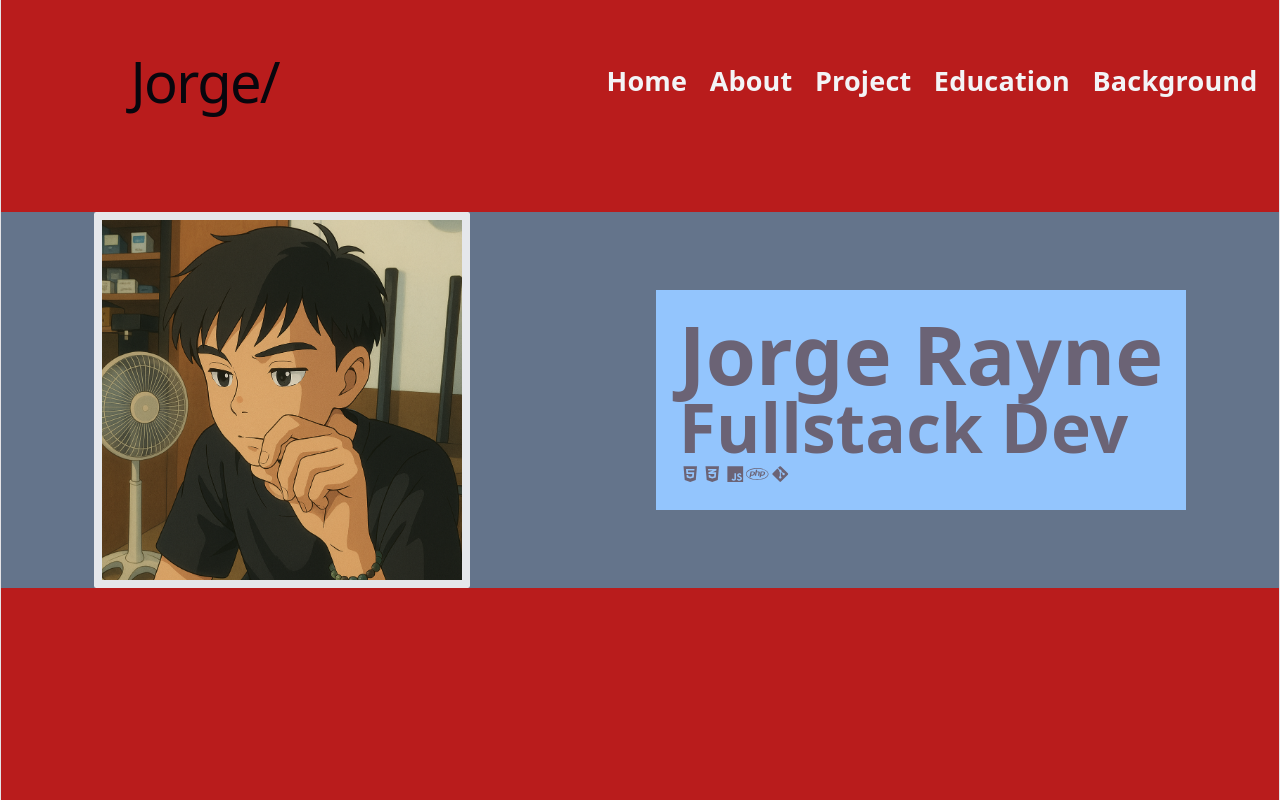
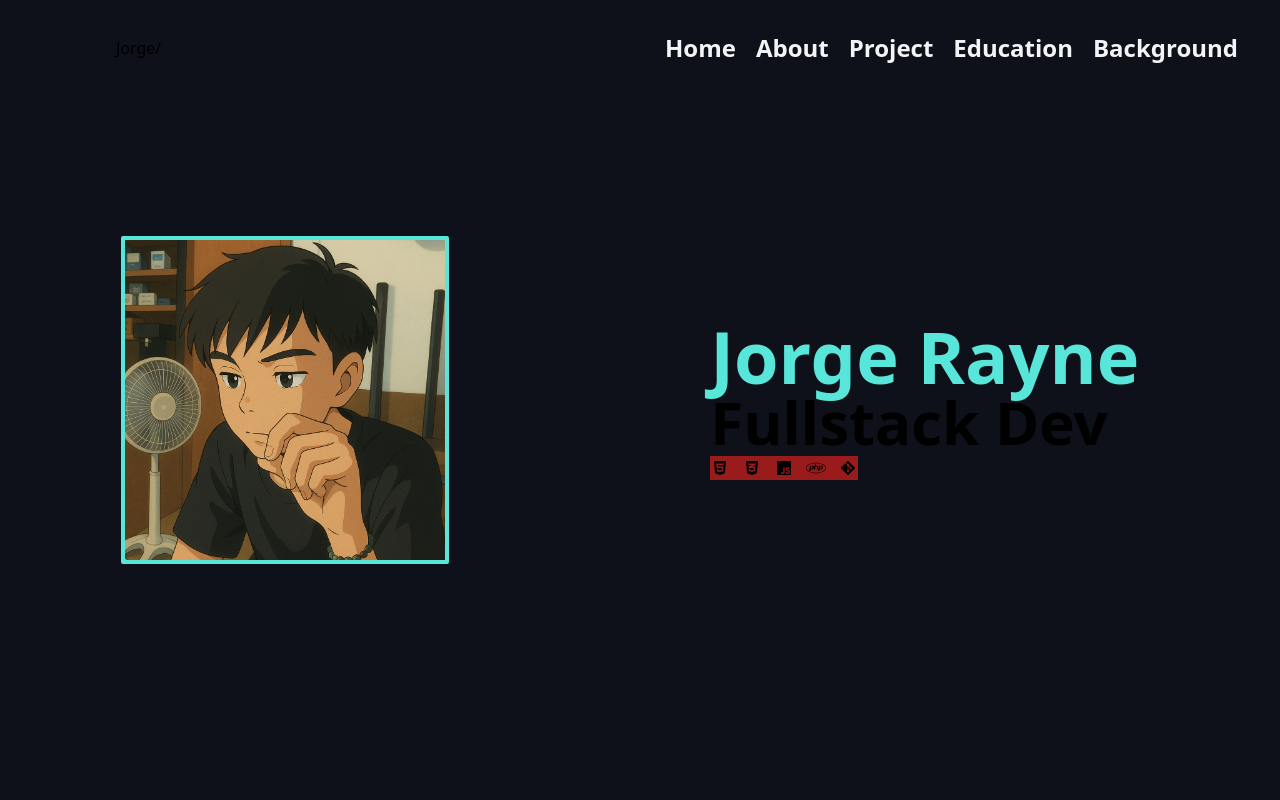
Before and after one commit to JorgeRayne/Portfolio-v2, a React (Vite) app: page / in a window 1280 px wide. Shown: the top 800 px of the page. Built offline with nearby package versions, Linux system fonts and the light colour scheme.

Commit message:
add icons on here section

```diff
--- a/src/App.jsx
+++ b/src/App.jsx
@@ -4,7 +4,7 @@ import Main from './Components/Main'
 function App() {
 
   return (
-    <div className='w-full h-screen relative'>
+    <div className='w-full h-screen relative bg-background'>
       <div className='fixed top-4 left-4 right-4'>
         <div className='bg-red-500 flex justify-between items-center py-4 px-1 bg-transparent bg-opacity-40'>
           <div className='w-full flex justify-start pl-24'>
@@ -12,9 +12,6 @@ function App() {
               {'Jorge/'}
             </h1>
           </div>
-          {/* <div className='w-full'>
-            <a href="#">Download CV</a>
-          </div> */}
           <Header/>
       </div>
       </div>
--- a/src/Components/IconList.jsx
+++ b/src/Components/IconList.jsx
@@ -2,16 +2,14 @@ import { FontAwesomeIcon } from "@fortawesome/react-fontawesome";
 import { faHtml5, faCss3Alt, faJs, faPhp, faGitAlt } from "@fortawesome/free-brands-svg-icons";
 
 function IconList() {
-    const tech = [ faHtml5, faCss3Alt, faJs, faPhp, faGitAlt ]
+    const techs = [ faHtml5, faCss3Alt, faJs, faPhp, faGitAlt ]
   return (
-    <ul>
-        <li>
-            <FontAwesomeIcon icon={faHtml5}/>
-            <FontAwesomeIcon icon={faCss3Alt} />
-            <FontAwesomeIcon icon={faJs} />
-            <FontAwesomeIcon icon={faPhp} />
-            <FontAwesomeIcon icon={faGitAlt} />
-        </li>
+    <ul className="flex justify-center items-center gap-3 mt-1 bg-red-800">
+        {techs.map((item, index) => (
+            <li key={index}>
+                <FontAwesomeIcon icon={item}/>
+            </li>
+        ))}
     </ul>
   );
 }
--- a/src/Components/Main.jsx
+++ b/src/Components/Main.jsx
@@ -4,13 +4,13 @@ import IconList from './IconList'
 
 function Main() {
   return (
-    <div className='w-full h-screen bg-red-700 flex justify-center items-center'>
-        <div className='flex justify-around bg-slate-500 items-center w-full'>
-            <div className='bg-blue-500 border-8 rounded-sm flex justify-center item-center after'>
+    <div className='w-full h-screen bg-background flex justify-center items-center'>
+        <div className='flex justify-around items-center w-full'>
+            <div className='border-4 border-primary rounded-sm flex justify-center item-center'>
                 <img className='w-80 aspect-square' src={main} alt="" />
             </div>
-            <div className='flex justify-center items-start flex-col bg-blue-300 w-max p-5'>
-                <div className='text-7xl font-extrabold'>Jorge Rayne</div>
+            <div className='flex justify-center items-start flex-col w-max p-5'>
+                <div className='text-7xl font-extrabold text-primary'>Jorge Rayne</div>
                 <div className='text-6xl font-extrabold'>Fullstack Dev</div>
                 <div>
                     <IconList/>
--- a/src/index.css
+++ b/src/index.css
@@ -2,39 +2,22 @@
 @tailwind components;
 @tailwind utilities;
 
-  :root {
-    --text: #6b6375;
-    --text-h: #08060d;
-    --bg: #fff;
-    --border: #e5e4e7;
-    --code-bg: #f4f3ec;
-    --accent: #aa3bff;
-    --accent-bg: rgba(170, 59, 255, 0.1);
-    --accent-border: rgba(170, 59, 255, 0.5);
-    --social-bg: rgba(244, 243, 236, 0.5);
-    --shadow:
-      rgba(0, 0, 0, 0.1) 0 10px 15px -3px, rgba(0, 0, 0, 0.05) 0 4px 6px -2px;
+/* @theme {
+  --color-background: #0F111A;
+  --color-card: #171B27;
+  --color-surface: #1D2333;
 
-    --sans: system-ui, 'Segoe UI', Roboto, sans-serif;
-    --heading: system-ui, 'Segoe UI', Roboto, sans-serif;
-    --mono: ui-monospace, Consolas, monospace;
+  --color-primary: #57E6D9;
 
-    font: 18px/145% var(--sans);
-    letter-spacing: 0.18px;
-    color-scheme: light dark;
-    color: var(--text);
-    background: var(--bg);
-    font-synthesis: none;
-    text-rendering: optimizeLegibility;
-    -webkit-font-smoothing: antialiased;
-    -moz-osx-font-smoothing: grayscale;
+  --color-text: #F8FAFC;
+  --color-secondary: #A8B2C1;
+  --color-muted: #6B7280;
 
-    @media (max-width: 1024px) {
-      font-size: 16px;
-    }
-  }
+  --color-border: #283042;
+} */
 
-  @media (prefers-color-scheme: dark) {
+
+  /* @media (prefers-color-scheme: dark) {
     :root {
       --text: #9ca3af;
       --text-h: #f3f4f6;
@@ -47,6 +30,7 @@
       --social-bg: rgba(47, 48, 58, 0.5);
       --shadow:
         rgba(0, 0, 0, 0.4) 0 10px 15px -3px, rgba(0, 0, 0, 0.25) 0 4px 6px -2px;
+
     }
 
     #social .button-icon {
@@ -55,7 +39,7 @@
   }
 
   body {
-    /* background-image: url('../src/assets/download.png'); */
+    background-image: url('../src/assets/download.png');
     margin: 0;
   }
 
@@ -100,17 +84,9 @@
     margin: 0;
   }
 
-  /* code,
-  .counter {
-    font-family: var(--mono);
-    display: inline-flex;
-    border-radius: 4px;
-    color: var(--text-h);
-  } */
-
   code {
     font-size: 15px;
     line-height: 135%;
     padding: 4px 8px;
     background: var(--code-bg);
-  }
+  } */
--- a/tailwind.config.js
+++ b/tailwind.config.js
@@ -5,7 +5,21 @@ export default {
     "./src/**/*.{js,ts,jsx,tsx}"
   ],
   theme: {
-    extend: {},
+    extend: {
+      colors: {
+        background: "#0F111A",
+        card: "#171B27",
+        surface: "#1D2333",
+
+        primary: "#57E6D9",
+
+        text: "#F8FAFC",
+        secondary: "#A8B2C1",
+        muted: "#6B7280",
+
+        border: "#283042",
+      },
+    },
   },
   plugins: [],
 }
```
